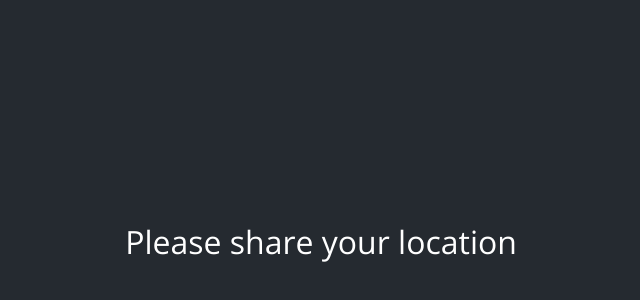
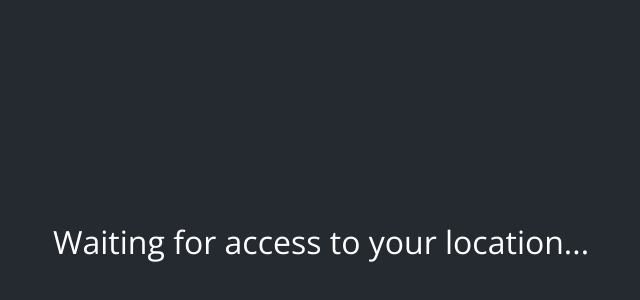
Before and after one commit to jamigibbs/local-weather, a plain HTML site: page index.html in a window 1280 px wide. Shown: the part 178-478 px from the top of the page, without its empty margins (319-959 px from the left). Drawn offline with nearby package versions, Linux system fonts and the light colour scheme.

Commit message:
Updating text

```diff
--- a/index.html
+++ b/index.html
@@ -30,7 +30,7 @@
 
       <div id="weather-details"></div>
 
-      <div id="loading">Please share your location</div>
+      <div id="loading">Waiting for access to your location...</div>
 
     </div>
   </section>
```
